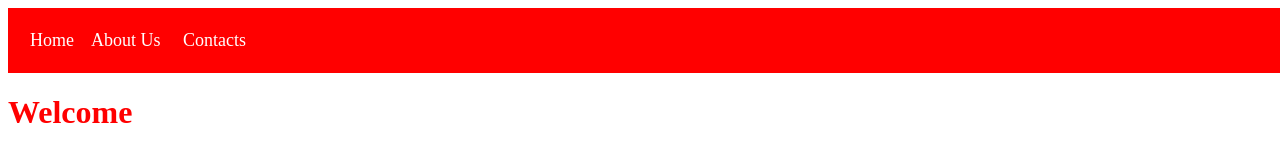
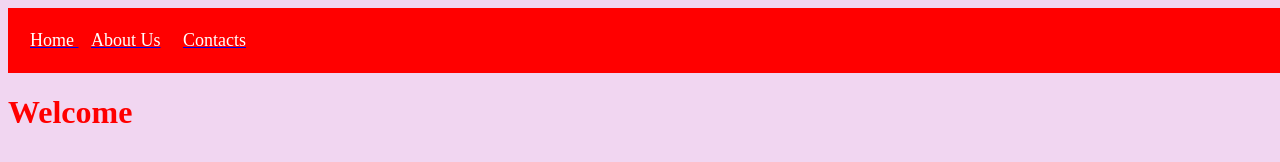
Before and after one commit to tec-Genius/webProject, a plain HTML site: page index.html in a window 1280 px wide. Shown: the top 162 px of the page. Drawn offline with Linux system fonts and the light colour scheme.

Commit message:
added css link to index.css in head section

```diff
--- a/index.html
+++ b/index.html
@@ -2,9 +2,7 @@
 <html>
 <head>
 <title>myPage</title>
-<style>
-    a{text-decoration: none;}
-</style>
+<link rel="stylesheet" type="text/css" href="index.css">
 </head>
 <body>
 <table border="0" bgcolor="red" cellpadding="20" width="120%">
```
